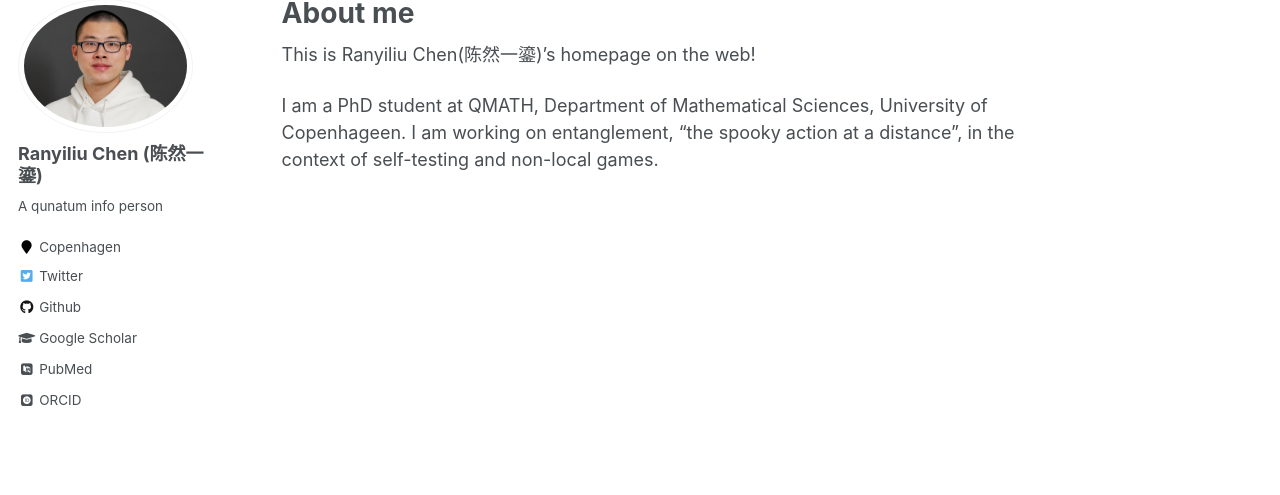
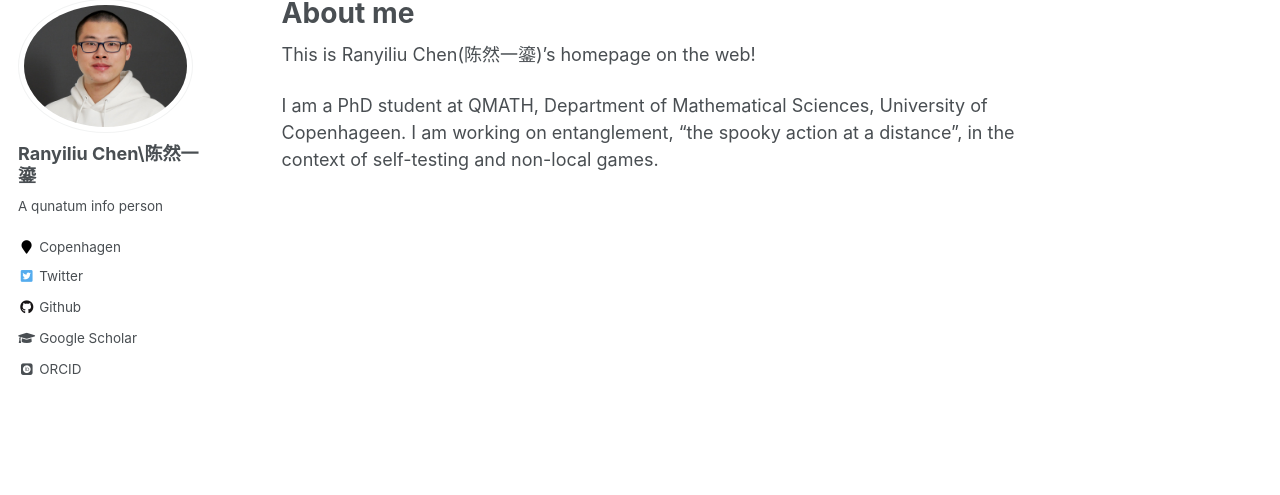
Before and after one commit to CRYL/CRYL.github.io, a Jekyll site: the page built from _pages/about.md, in a window 1280 px wide. Shown: the part 119-614 px from the top of the page. Built offline with Jekyll 4.4.1, drawn with Linux system fonts in a browser that asks for light colours; some web fonts are replaced; some of the changed lines change nothing that is shown.

Commit message:
update minor

```diff
--- a/_config.yml
+++ b/_config.yml
@@ -57,7 +57,7 @@
 
 # Social Sharing
 twitter:
-  username               : &twitter
+  username               : &CRYL
 facebook:
   username               :
   app_id                 :
@@ -80,12 +80,12 @@
 
 # Site Author
 author:
-  name             : "Ranyiliu Chen (陈然一鎏)"
+  name             : "Ranyiliu Chen\\陈然一鎏"
   avatar           : "Ranyiliu-Chen-800x600.jpg"
   bio              : "A qunatum info person"
   location         : "Copenhagen"
   employer         :
-  pubmed           : "https://www.ncbi.nlm.nih.gov/pubmed/?term=john+snow"
+  pubmed           :
   googlescholar    : "https://scholar.google.com/citations?hl=en&user=XquZL9gAAAAJ"
   email            :
   researchgate     :  # example: "https://www.researchgate.net/profile/yourprofile"
```
